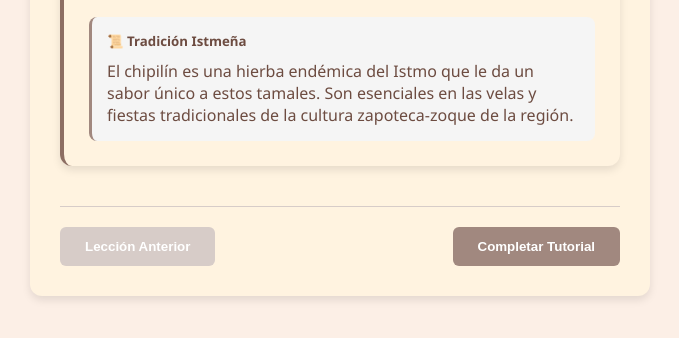
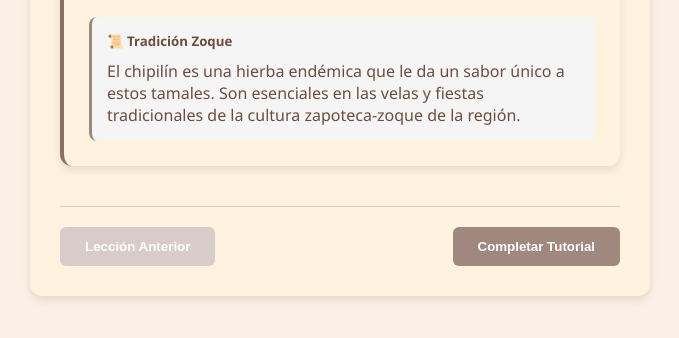
Before and after one commit to AngelJimenez1720/ManosDeLaSierra, a plain HTML site: page tamales-tutorial.html in a window 1280 px wide. Shown: the part 4858-5196 px from the top of the page, without its empty margins (130-809 px from the left). Drawn offline with Linux system fonts and the light colour scheme; no server answers.

Commit message:
Add files via upload

```diff
--- a/tamales-tutorial.html
+++ b/tamales-tutorial.html
@@ -813,8 +813,8 @@
   </div>
 
   <div class="cultural-context">
-    <h5>📜 Tradición Istmeña</h5>
-    <p>El chipilín es una hierba endémica del Istmo que le da un sabor único a estos tamales. Son esenciales en las velas y fiestas tradicionales de la cultura zapoteca-zoque de la región.</p>
+    <h5>📜 Tradición Zoque</h5>
+    <p>El chipilín es una hierba endémica que le da un sabor único a estos tamales. Son esenciales en las velas y fiestas tradicionales de la cultura zapoteca-zoque de la región.</p>
   </div>
 </div>
         <div class="navigation">
```
